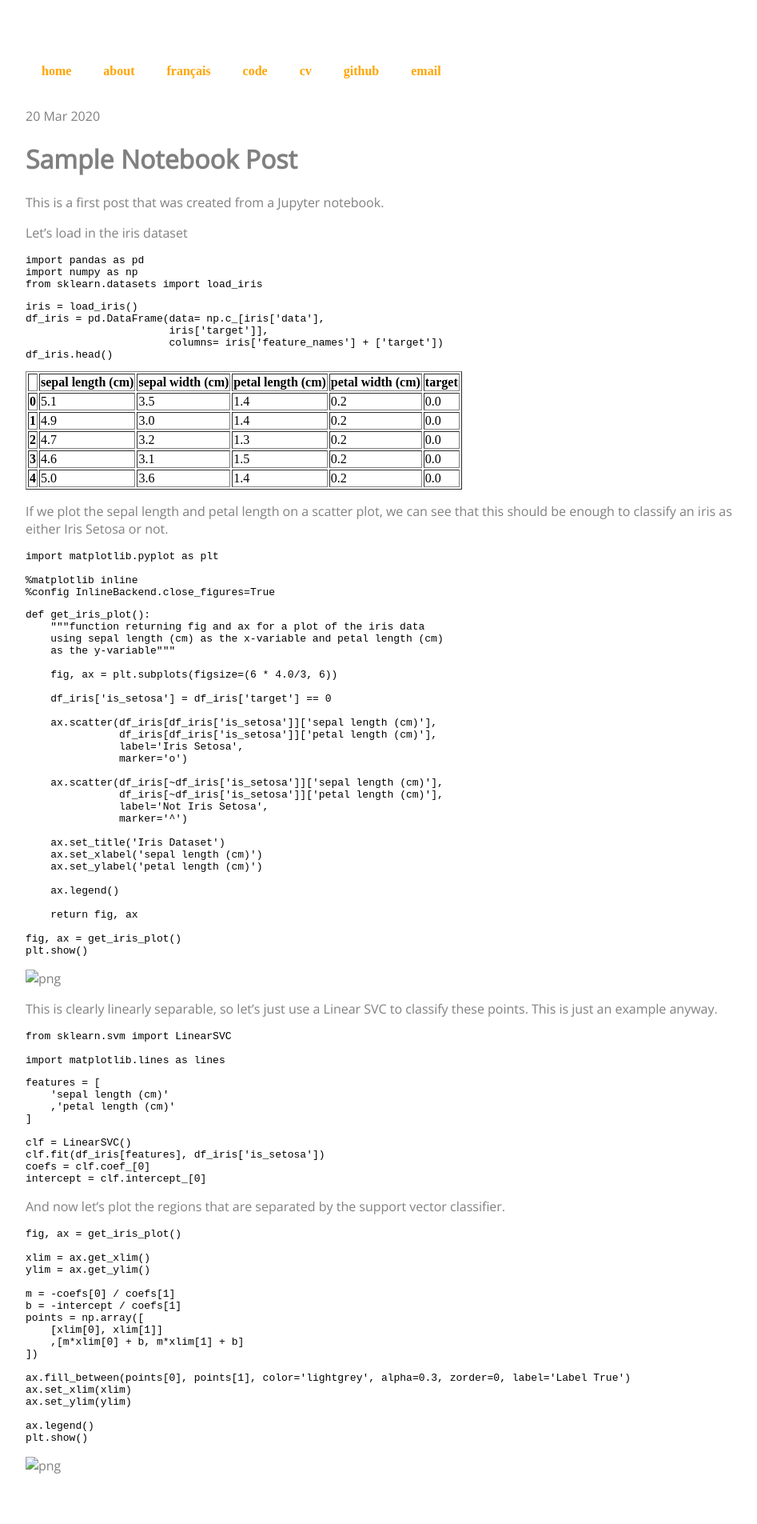
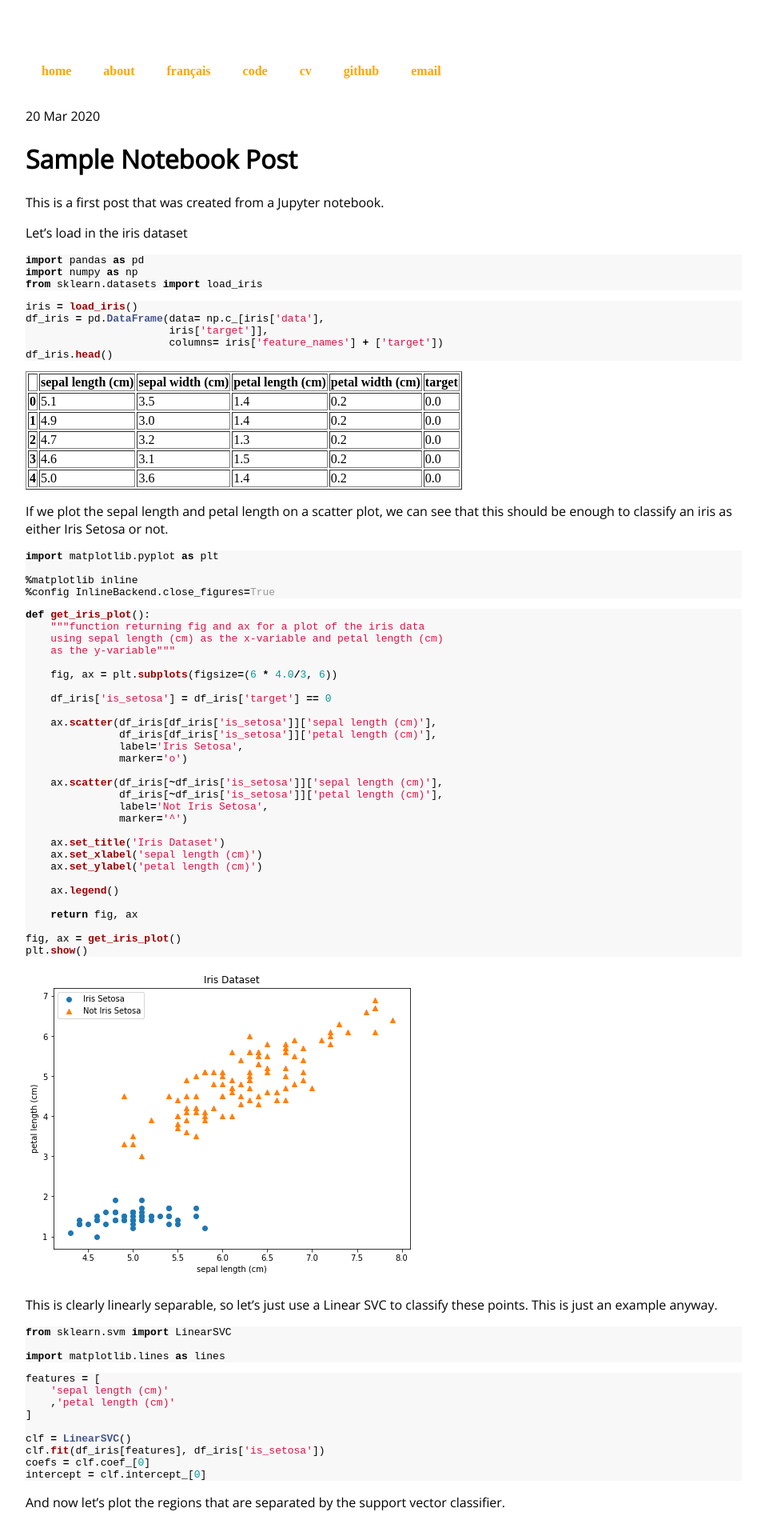
Before and after one commit to kevinnowland/kevinnowland.github.io, a Jekyll site: the page built from _posts/2020-03-20-iris_svc_demo.md, in a window 1280 px wide. Shown: the top 1905 px of the page at 80% size, without its empty margins (160-1107 px from the left). Built offline with Jekyll 4.4.1, drawn with Linux system fonts in a browser that asks for light colours.

Commit message:
add syntax style

````diff
--- a/Gemfile
+++ b/Gemfile
@@ -5,7 +5,4 @@ source "https://rubygems.org"
 git_source(:github) {|repo_name| "https://github.com/#{repo_name}" }
 
 gem "jekyll"
-
-#group :jekyll_plugins do
-#  gem 'jekyll-commonmark'
-#end
+gem "rouge"
--- a/_config.yml
+++ b/_config.yml
@@ -3,5 +3,6 @@ name: Kevin Nowland
 description: Kevin Nowland's personal site
 url: kevinnowland.com
 markdown: kramdown
+highlighter: rouge
 kramdown:
-  input: GFM
+    input: GFM
--- a/_layouts/code-post.html
+++ b/_layouts/code-post.html
@@ -2,7 +2,4 @@
 layout: post
 ---
 
-<link rel="stylesheet" type="text/css" href="/css/code-post.css">
-
-
 {{ content }}
--- a/_layouts/default.html
+++ b/_layouts/default.html
@@ -9,7 +9,8 @@
     <meta charset="UTF-8">
 
     <link href="https://fonts.googleapis.com/css?family=Open+Sans&display=swap" rel="stylesheet">
-    <link rel="stylesheet" type="text/css" href="/css/default.css">
+    <link rel="stylesheet" type="text/css" href="/assets/css/default.css">
+    <link rel="stylesheet" type="text/css" href="/assets/css/syntax.css">
     <link rel="shortcut icon" type="image/x-icon" href="/favicon.ico">
   </head>
 
--- a/_layouts/post.html
+++ b/_layouts/post.html
@@ -2,8 +2,6 @@
 layout: default
 ---
 
-<link rel="stylesheet" type="text/css" href="/css/post.css">
-
 <p> {{ page.date | date_to_string }} </p>
 
 {{ content }}
--- a/_posts/2020-03-20-iris_svc_demo.md
+++ b/_posts/2020-03-20-iris_svc_demo.md
@@ -16,7 +16,6 @@ import numpy as np
 from sklearn.datasets import load_iris
 ```
 
-
 ```python
 iris = load_iris()
 df_iris = pd.DataFrame(data= np.c_[iris['data'],
@@ -29,19 +28,6 @@ df_iris.head()
 
 
 <div>
-<style scoped>
-    .dataframe tbody tr th:only-of-type {
-        vertical-align: middle;
-    }
-
-    .dataframe tbody tr th {
-        vertical-align: top;
-    }
-
-    .dataframe thead th {
-        text-align: right;
-    }
-</style>
 <table border="1" class="dataframe">
   <thead>
     <tr style="text-align: right;">
@@ -146,7 +132,7 @@ plt.show()
 ```
 
 
-![png](iris_svc_demo_files/iris_svc_demo_5_0.png)
+![png](/assets/iris_svc_demo_files/iris_svc_demo_5_0.png)
 
 
 This is clearly linearly separable, so let's just use a Linear SVC to classify these points. This is just an example anyway.
@@ -196,4 +182,4 @@ plt.show()
 ```
 
 
-![png](iris_svc_demo_files/iris_svc_demo_10_0.png)
+![png](/assets/iris_svc_demo_files/iris_svc_demo_10_0.png)
--- /dev/null
+++ b/assets/css/code-post.css
@@ -0,0 +1,3 @@
+.dataframe thead tr th {
+  background: green;
+}
--- a/css/default.css
+++ b/assets/css/default.css
@@ -24,5 +24,5 @@ li a {
 
 h1, h2, p {
     font-family: 'Open Sans', sans-serif;
-    color: #808080;
+    color: black;
 }
--- /dev/null
+++ b/assets/css/syntax.css
@@ -0,0 +1,209 @@
+.highlight table td { padding: 5px; }
+.highlight table pre { margin: 0; }
+.highlight .cm {
+  color: #999988;
+  font-style: italic;
+}
+.highlight .cp {
+  color: #999999;
+  font-weight: bold;
+}
+.highlight .c1 {
+  color: #999988;
+  font-style: italic;
+}
+.highlight .cs {
+  color: #999999;
+  font-weight: bold;
+  font-style: italic;
+}
+.highlight .c, .highlight .ch, .highlight .cd, .highlight .cpf {
+  color: #999988;
+  font-style: italic;
+}
+.highlight .err {
+  color: #a61717;
+  background-color: #e3d2d2;
+}
+.highlight .gd {
+  color: #000000;
+  background-color: #ffdddd;
+}
+.highlight .ge {
+  color: #000000;
+  font-style: italic;
+}
+.highlight .gr {
+  color: #aa0000;
+}
+.highlight .gh {
+  color: #999999;
+}
+.highlight .gi {
+  color: #000000;
+  background-color: #ddffdd;
+}
+.highlight .go {
+  color: #888888;
+}
+.highlight .gp {
+  color: #555555;
+}
+.highlight .gs {
+  font-weight: bold;
+}
+.highlight .gu {
+  color: #aaaaaa;
+}
+.highlight .gt {
+  color: #aa0000;
+}
+.highlight .kc {
+  color: #000000;
+  font-weight: bold;
+}
+.highlight .kd {
+  color: #000000;
+  font-weight: bold;
+}
+.highlight .kn {
+  color: #000000;
+  font-weight: bold;
+}
+.highlight .kp {
+  color: #000000;
+  font-weight: bold;
+}
+.highlight .kr {
+  color: #000000;
+  font-weight: bold;
+}
+.highlight .kt {
+  color: #445588;
+  font-weight: bold;
+}
+.highlight .k, .highlight .kv {
+  color: #000000;
+  font-weight: bold;
+}
+.highlight .mf {
+  color: #009999;
+}
+.highlight .mh {
+  color: #009999;
+}
+.highlight .il {
+  color: #009999;
+}
+.highlight .mi {
+  color: #009999;
+}
+.highlight .mo {
+  color: #009999;
+}
+.highlight .m, .highlight .mb, .highlight .mx {
+  color: #009999;
+}
+.highlight .sb {
+  color: #d14;
+}
+.highlight .sc {
+  color: #d14;
+}
+.highlight .sd {
+  color: #d14;
+}
+.highlight .s2 {
+  color: #d14;
+}
+.highlight .se {
+  color: #d14;
+}
+.highlight .sh {
+  color: #d14;
+}
+.highlight .si {
+  color: #d14;
+}
+.highlight .sx {
+  color: #d14;
+}
+.highlight .sr {
+  color: #009926;
+}
+.highlight .s1 {
+  color: #d14;
+}
+.highlight .ss {
+  color: #990073;
+}
+.highlight .s, .highlight .sa, .highlight .dl {
+  color: #d14;
+}
+.highlight .na {
+  color: #008080;
+}
+.highlight .bp {
+  color: #999999;
+}
+.highlight .nb {
+  color: #0086B3;
+}
+.highlight .nc {
+  color: #445588;
+  font-weight: bold;
+}
+.highlight .no {
+  color: #008080;
+}
+.highlight .nd {
+  color: #3c5d5d;
+  font-weight: bold;
+}
+.highlight .ni {
+  color: #800080;
+}
+.highlight .ne {
+  color: #990000;
+  font-weight: bold;
+}
+.highlight .nf, .highlight .fm {
+  color: #990000;
+  font-weight: bold;
+}
+.highlight .nl {
+  color: #990000;
+  font-weight: bold;
+}
+.highlight .nn {
+  color: #555555;
+}
+.highlight .nt {
+  color: #000080;
+}
+.highlight .vc {
+  color: #008080;
+}
+.highlight .vg {
+  color: #008080;
+}
+.highlight .vi {
+  color: #008080;
+}
+.highlight .nv, .highlight .vm {
+  color: #008080;
+}
+.highlight .ow {
+  color: #000000;
+  font-weight: bold;
+}
+.highlight .o {
+  color: #000000;
+  font-weight: bold;
+}
+.highlight .w {
+  color: #bbbbbb;
+}
+.highlight {
+  background-color: #f8f8f8;
+}
````
Also changed, not shown: README.md, assets/css/post.css (added), css/post.css (deleted), 1 other file.
